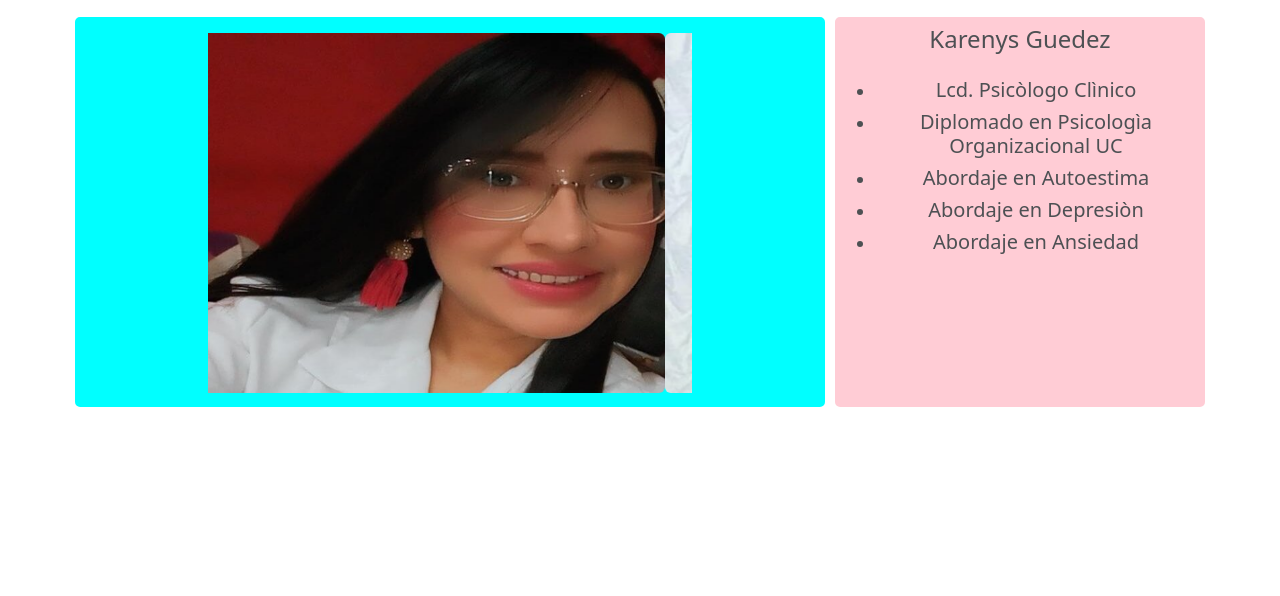
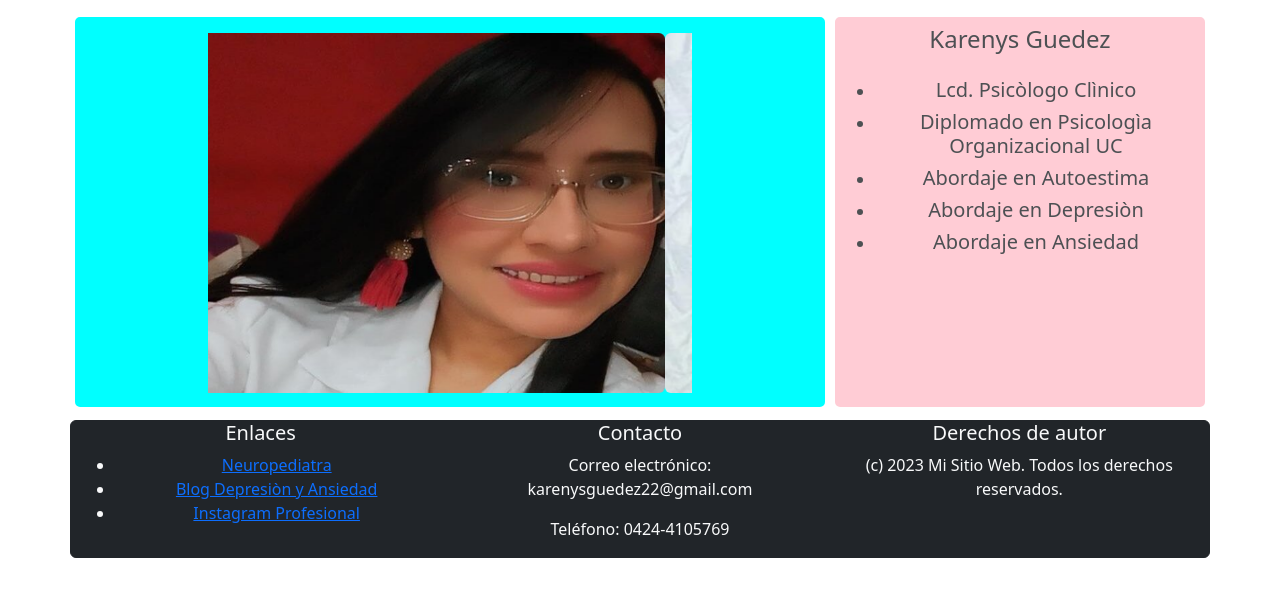
Before and after one commit to Luis930/Karenys, a plain HTML site: page index.html in a window 1280 px wide. Shown: the part 80-676 px from the top of the page. Drawn offline with nearby package versions, Linux system fonts and the light colour scheme.

Commit message:
Add files via upload

```diff
--- a/index.html
+++ b/index.html
@@ -55,6 +55,26 @@
 
 
         </div>
+    </div>
+
+    <div class="row bg-dark border border-dark rounded mt-2 text-light">
+      <div class="col-lg-4">
+        <h5>Enlaces</h3>
+        <ul>
+          <li><a href="https://www.instagram.com/neuropediatraluismilla/" target="_blank">Neuropediatra</a></li>
+          <li><a href="https://www.instagram.com/dramachado/" target="_blank">Blog Depresiòn y Ansiedad</a></li>
+          <li><a href="https://www.instagram.com/psic.karenysguedez/" target="_blank">Instagram Profesional</a></li>
+        </ul>
+      </div>
+      <div class="col-lg-4">
+        <h5>Contacto</h3>
+        <p>Correo electrónico: karenysguedez22@gmail.com</p>
+        <p>Teléfono: 0424-4105769</p>
+      </div>
+      <div class="col-lg-4">
+        <h5>Derechos de autor</h3>
+        <p>(c) 2023 Mi Sitio Web. Todos los derechos reservados.</p>
+      </div>
     </div>
 
   </div>
```
